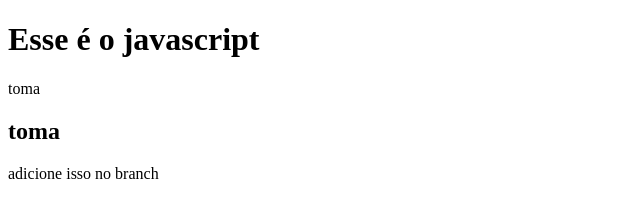
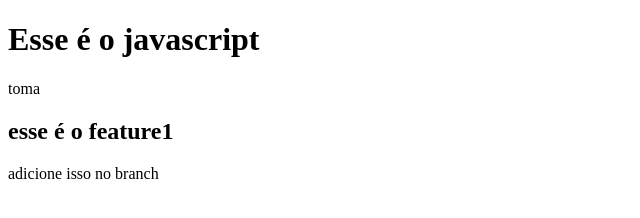
Before and after one commit to BlackTsuke/testedotesteGit, a plain HTML site: page index.html in a window 1280 px wide. Shown: the whole page, without its empty margins (0-640 px from the left). Drawn offline with Linux system fonts and the light colour scheme.

Commit message:
atualizou

```diff
--- a/index.html
+++ b/index.html
@@ -12,7 +12,7 @@
 <body>
   <h1>Esse é o javascript</h1>
   <p>toma</p>
-  <h2>toma</h2>
+  <h2>esse é o feature1</h2>
   <p>
     adicione isso no branch
   </p>
```
